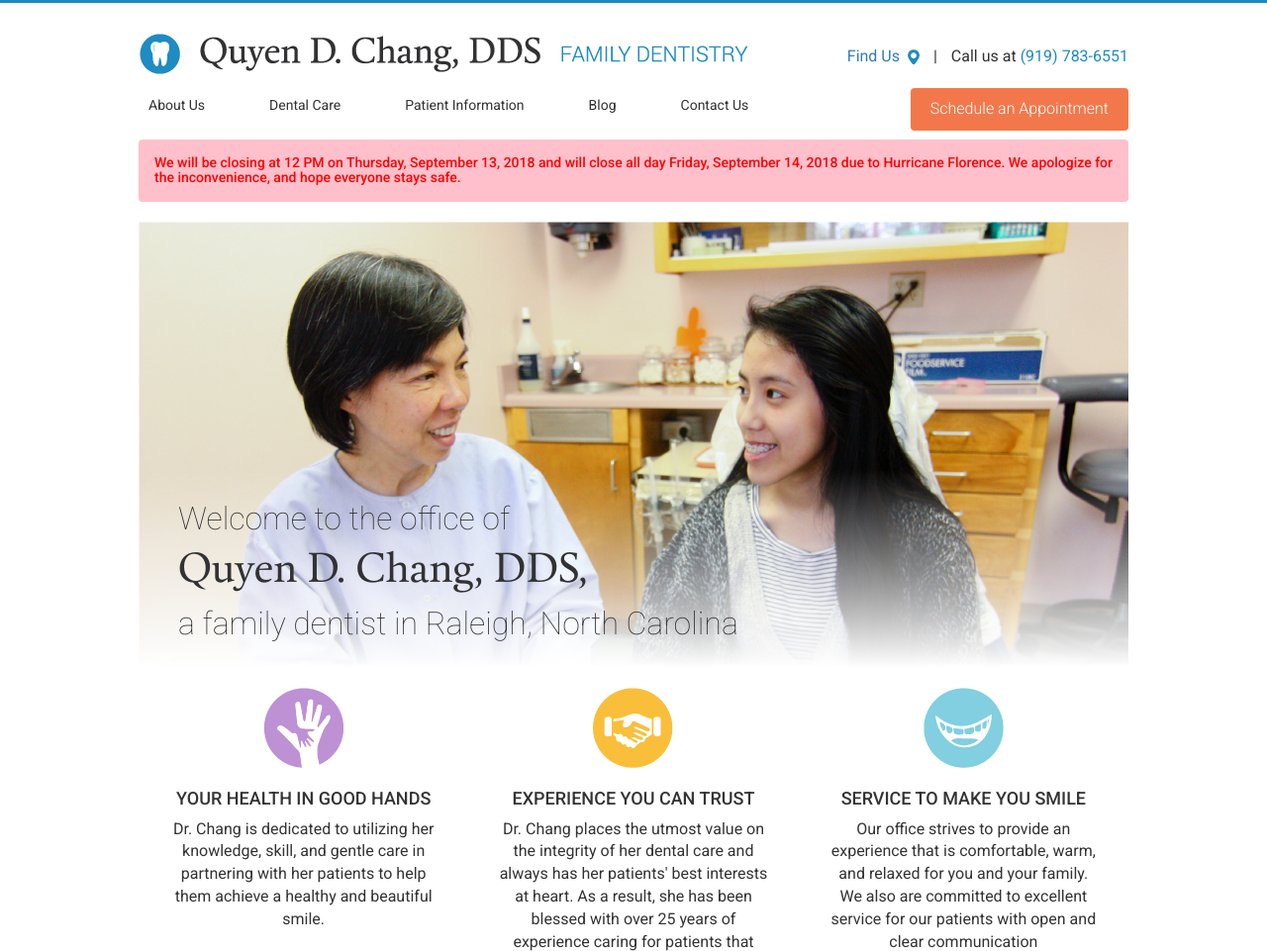
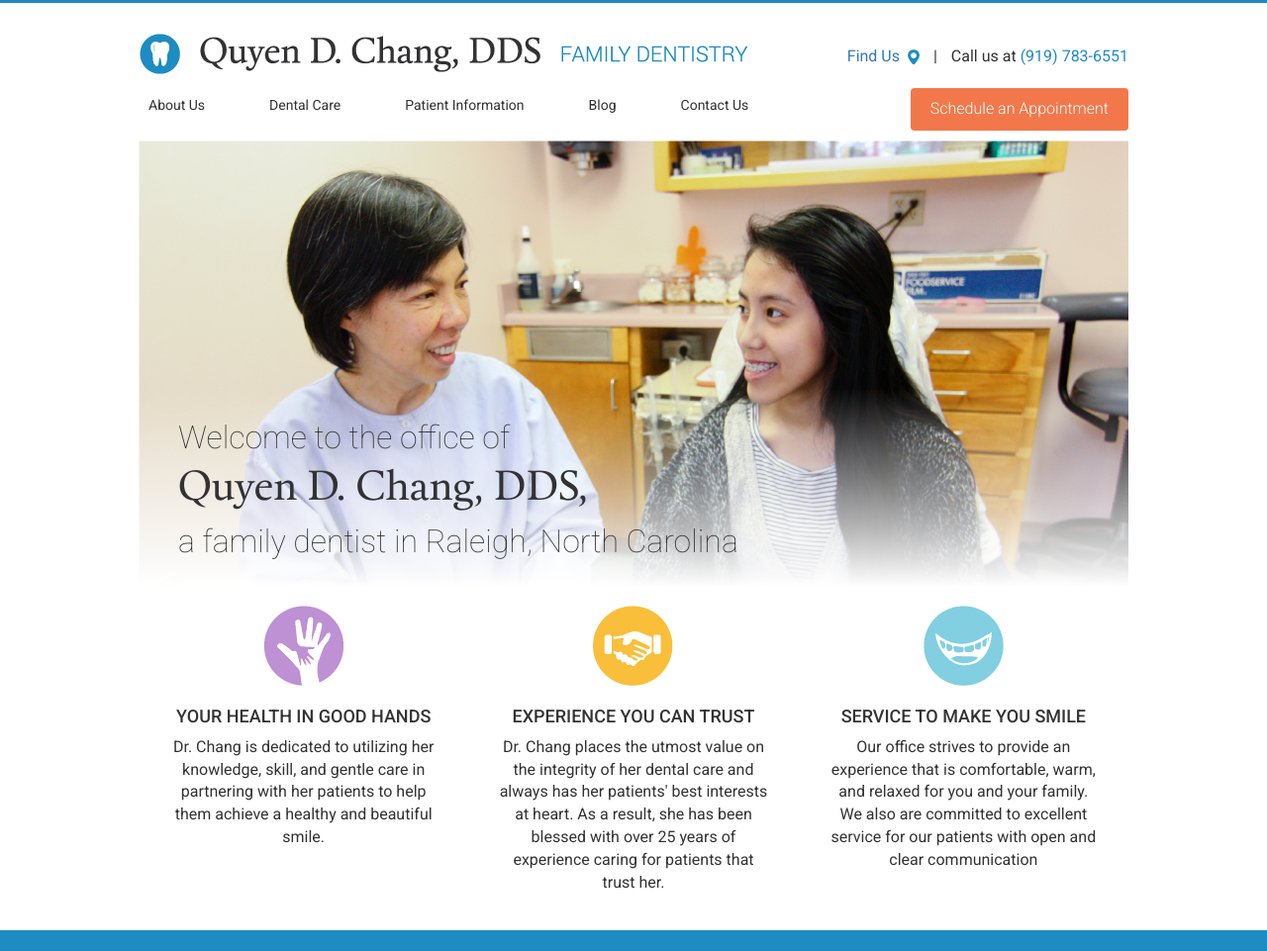
Before and after one commit to gabrielyeung/changdds, a Jekyll site: the page built from index.html, in a window 1280 px wide, cut to the strip 0-961 px from the top of the page. Shown: the whole strip at 99% size. Built offline with Jekyll 4.4.1, drawn with Linux system fonts in a browser that asks for light colours; some of the changed lines change nothing that is shown.

Commit message:
remove closure alert for hurricane florence

```diff
--- a/_includes/header.html
+++ b/_includes/header.html
@@ -43,11 +43,11 @@
       </ul>
   </nav>
 
+    {% comment %}
     <!-- Holiday / Closure Section -->
     <h5 class="alert">
       We will be closing at 12 PM on Thursday, September 13, 2018 and will close all day Friday, September 14, 2018 due to Hurricane Florence. We apologize for the inconvenience, and hope everyone stays safe.
-      {% comment %}
-        We will be closed from Monday, July 16, 2018 to Monday, July 23, 2018.
+      We will be closed from Monday, July 16, 2018 to Monday, July 23, 2018.
         <!--
         <ul>
           <li>Thursday, November 23, 2017</li>
@@ -55,8 +55,8 @@
           <li>Monday, November 27, 2017</li>
         </ul>
         -->
-        We will re-open Tuesday, July 24, 2018. We apologize for the inconvenience. The best way to contact us during this time is via e-mail: <a href="mailto:quyenchangdds@gmail.com">quyenchangdds@gmail.com</a>, or you can call us at <a href="tel:19197836551">919-783-6551</a> and leave a message - we will check them periodically.</li>
-      {% endcomment %}
+      We will re-open Tuesday, July 24, 2018. We apologize for the inconvenience. The best way to contact us during this time is via e-mail: <a href="mailto:quyenchangdds@gmail.com">quyenchangdds@gmail.com</a>, or you can call us at <a href="tel:19197836551">919-783-6551</a> and leave a message - we will check them periodically.</li>
     </h5>
+    {% endcomment %}
 
 </header>
```
